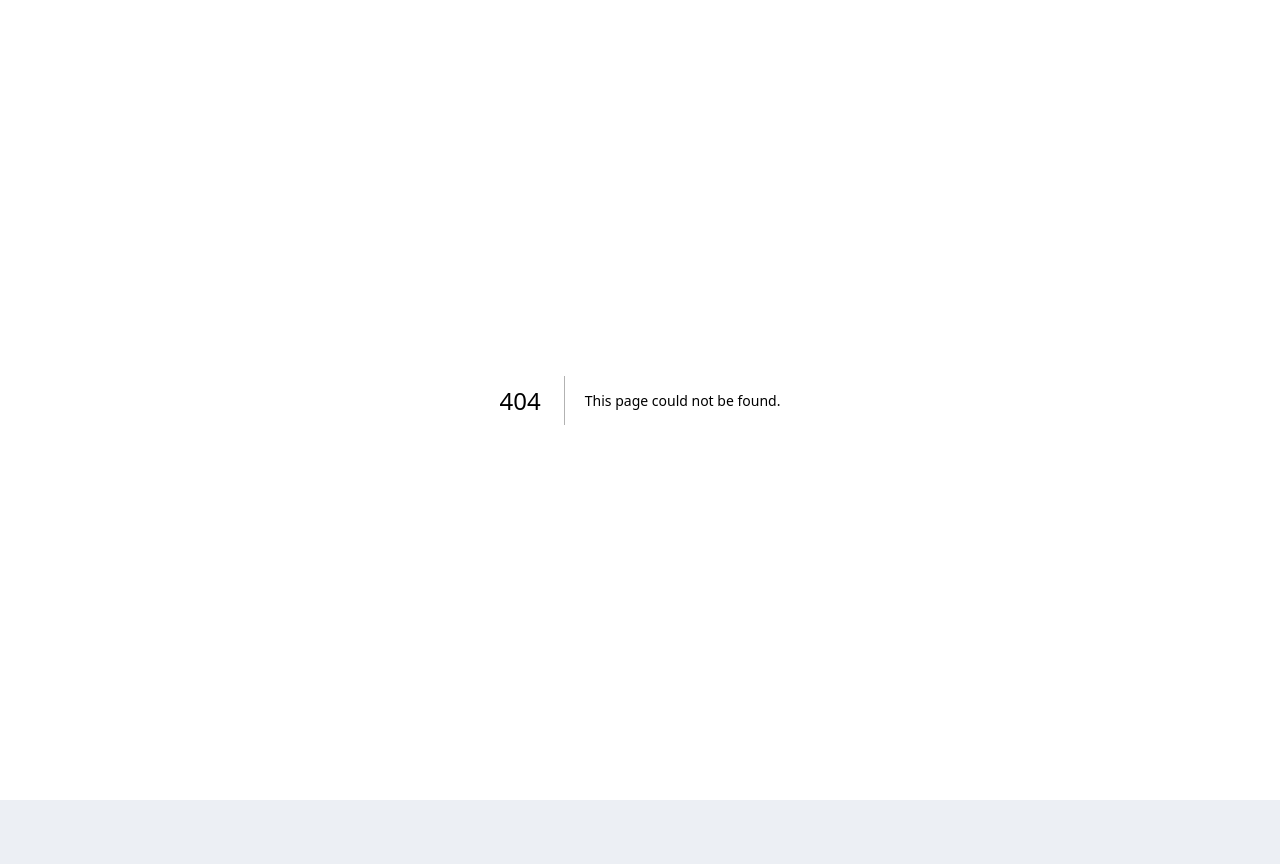
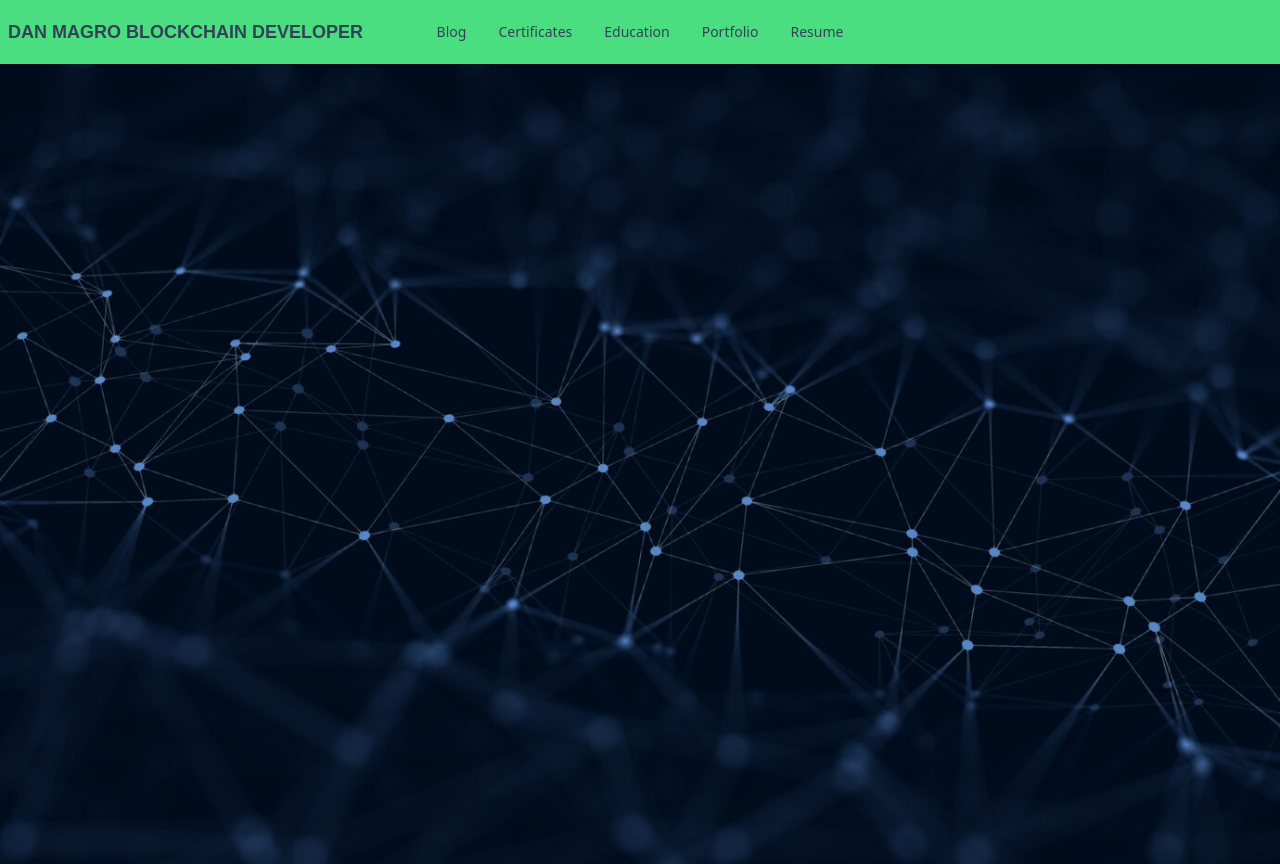
Before and after one commit to DanDo385/my-website-portfolio, a Next.js app: page /education in a window 1280 px wide. Before the commit this address had no page. Before the commit the page ends 800 px from the top, so only its background shows below. Built offline with nearby package versions, Linux system fonts and the light colour scheme.

Commit message:
completed carousel

```diff
--- a/package.json
+++ b/package.json
@@ -9,6 +9,7 @@
     "lint": "next lint"
   },
   "dependencies": {
+    "@tailwindcss/forms": "^0.5.7",
     "daisy": "^0.2.0",
     "daisyui": "^4.7.2",
     "hero-slider": "^3.2.1",
--- a/src/pages/certificates.tsx
+++ b/src/pages/certificates.tsx
@@ -14,17 +14,21 @@ const Certificates = () => {
   ];
 
   return (
-    <div className="container mx-auto px-4">
-      <Navbar />
-      <Carousel>
+    <>
+      <div>
+        <Navbar />
+        <div className="container mx-auto px-4">
+        <Carousel>
         {images.map((src, index) => (
           <div key={index}>
             <img src={src} alt={`Certificate ${index + 1}`} />
             <p className="legend">Certificate {index + 1}</p>
           </div>
         ))}
-      </Carousel>
-    </div>
+        </Carousel>
+        </div>
+      </div>
+    </>
   );
 }
 
--- /dev/null
+++ b/src/pages/education.tsx
@@ -0,0 +1,15 @@
+import Navbar from "@/components/Navbar";
+
+// pages/education.tsx
+const Education = () => {
+  return (
+    <>
+    <Navbar />
+    <div className="bg-education-background bg-cover bg-center h-screen">
+          {/* Content of your education page goes here */}
+    </div>
+    </>
+  );
+};
+
+export default Education;
--- a/src/pages/index.tsx
+++ b/src/pages/index.tsx
@@ -2,14 +2,15 @@ import Navbar from "@/components/Navbar";
 
 const Home = () => {
   return (
-    <div className="center">
-      <div className="py-10">
-      <Navbar />
-       <h1 className="text-4xl font-bold text-gray-800">Welcome to My Website</h1>
-        <p className="text-gray-600 mt-4">This is a Next.js project using Tailwind CSS and DaisyUI.</p>
-
+    <>
+      <div className="bg-education-background bg-cover bg-center h-screen">
+        <div className="py-10">
+          <Navbar />
+          <h1 className="text-4xl font-bold text-gray-800">Welcome to My Website</h1>
+          <p className="text-gray-600 mt-4">This is a Next.js project using Tailwind CSS and DaisyUI.</p>
+        </div>
       </div>
-    </div>
+    </>
   );
 };
 
--- a/tailwind.config.ts
+++ b/tailwind.config.ts
@@ -1,4 +1,4 @@
-// Import types from TailwindCSS for better type checking.
+// tailwind.config.js
 import type { Config } from "tailwindcss";
 
 const config: Config = {
@@ -12,7 +12,7 @@ const config: Config = {
       backgroundImage: {
         "gradient-radial": "radial-gradient(var(--tw-gradient-stops))",
         "gradient-conic": "conic-gradient(from 180deg at 50% 50%, var(--tw-gradient-stops))",
-        "blockchain-dots": "url('/images/blockchaindots.jpeg')", // Your custom background image
+        "education-background": "url('/blockchaindots.jpeg')", // Add your custom background image for the education page
       },
     },
   },
@@ -21,7 +21,7 @@ const config: Config = {
   },
   plugins: [
     require('daisyui'),
-    require('@tailwindcss/forms'), // Include @tailwindcss/forms here
+    require('@tailwindcss/forms'),
     // Add other plugins as needed
   ],
 };
```
Also changed, not shown: src/pages/blog.tsx (added), 1 other file (tests, documents, lock files or other folders).
